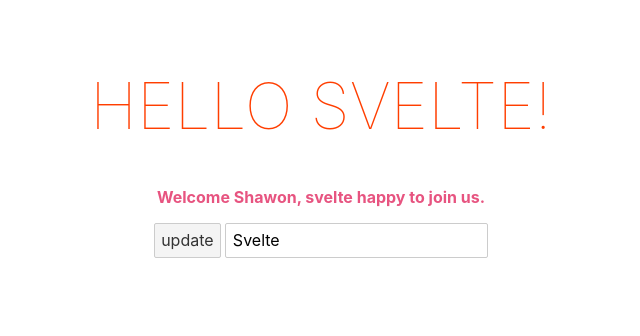
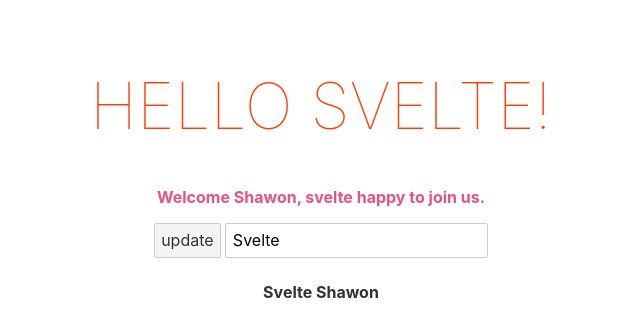
Before and after one commit to golamrabbiazad/fav-poll, a Svelte app: page / in a window 1280 px wide. Shown: the top 336 px of the page, without its empty margins (319-959 px from the left). Built offline with nearby package versions, Linux system fonts and the light colour scheme.

Commit message:
reactive values

```diff
--- a/src/App.svelte
+++ b/src/App.svelte
@@ -1,6 +1,8 @@
 <script lang="ts">
   export let name: string;
-  export let user;
+  export let user: string;
+
+  $: fullName = `${name} ${user}`;
 
   const globalColor = "#e75480 ";
 
@@ -21,6 +23,8 @@
 
   <!-- 2nd way to bind events is much simpler. -->
   <input type="text" bind:value={name} />
+
+  <p>{fullName}</p>
 </main>
 
 <style>
```
